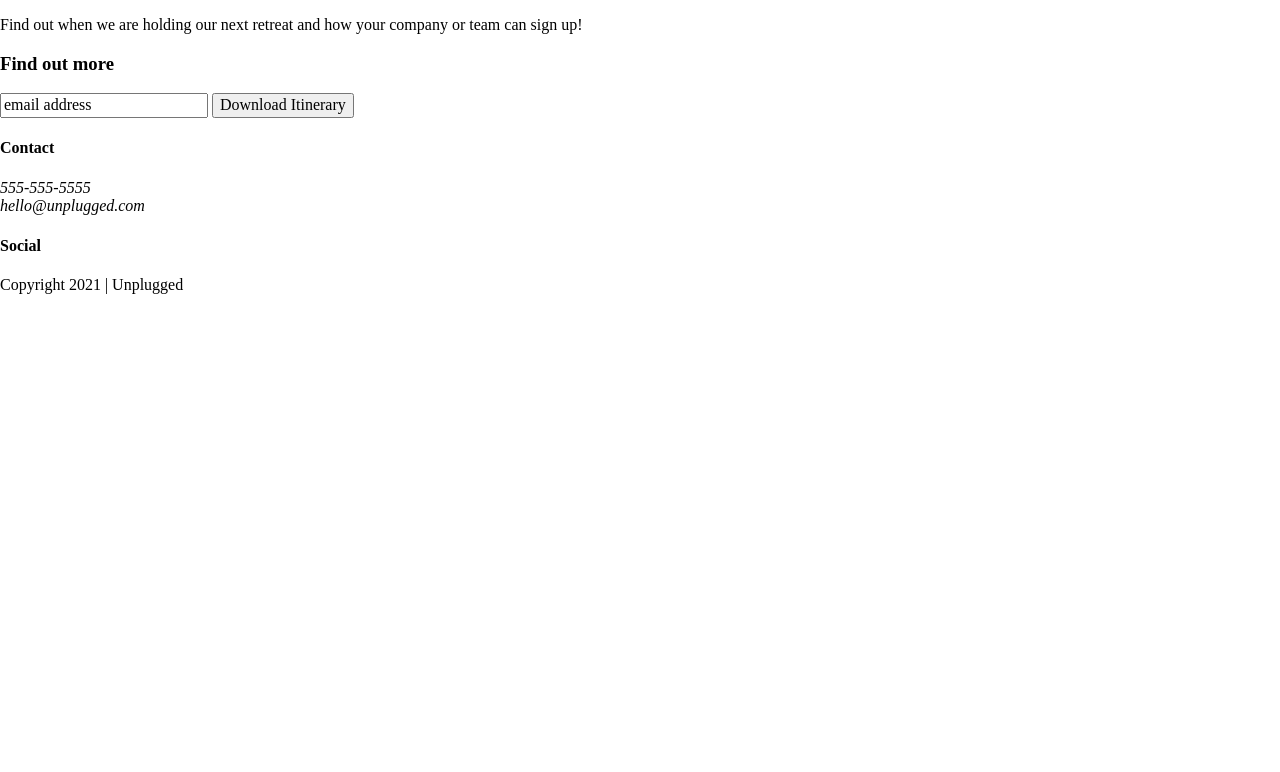
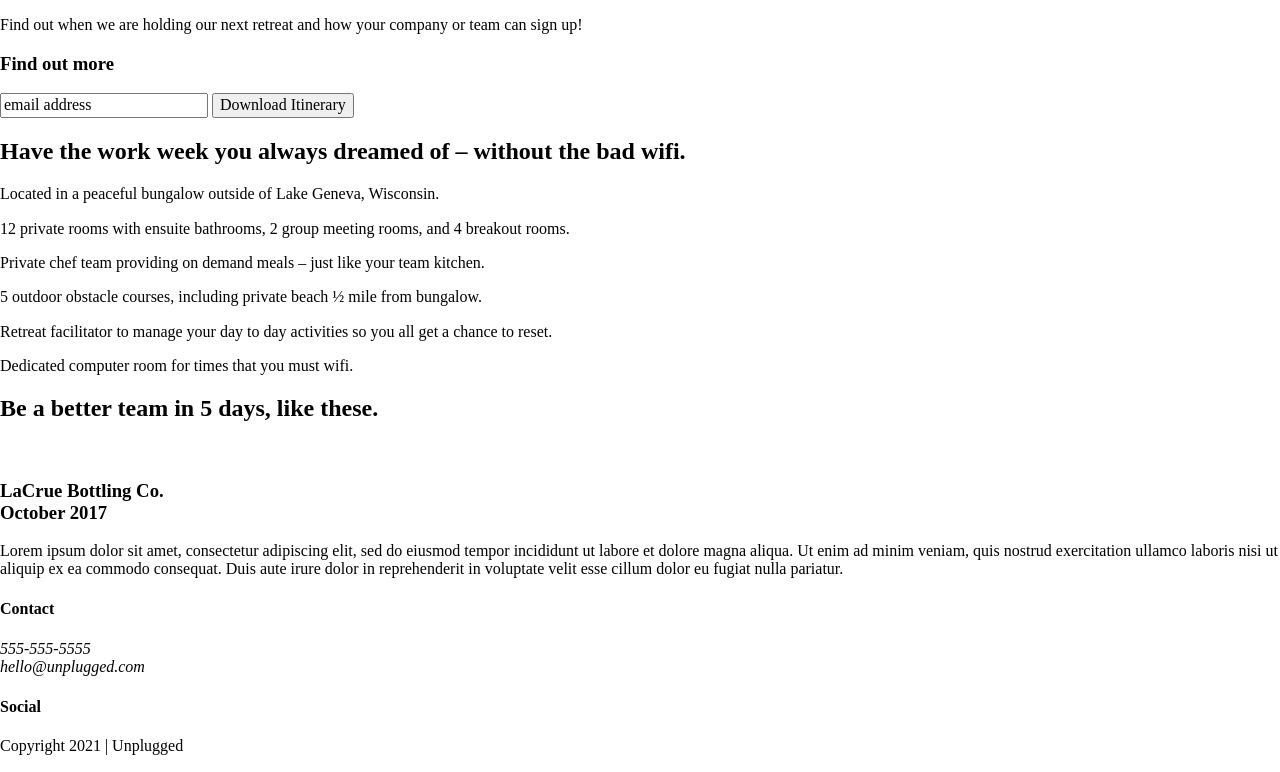
Before and after one commit to whimsicurl-creations/unplugged-refresh, a website built with Parcel: page index.html in a window 1280 px wide. Shown: the part 175-947 px from the top of the page. Before the commit the page ends 800 px from the top, so only its background shows below. Built offline with nearby package versions, Linux system fonts and the light colour scheme.

Commit message:
Finish adding content to homepage

```diff
--- a/index.html
+++ b/index.html
@@ -59,6 +59,50 @@
         </div>
       </div>
     </aside>
+
+    <section class="features">
+      <div class="content-wrapper">
+        <h2>Have the work week you always dreamed of &ndash; without the bad wifi.</h2>
+        <div class="features-items">
+          <article>
+            <p class="fontawesome-icon"></p>
+            <p class="features-item-description">Located in a peaceful bungalow outside of Lake Geneva, Wisconsin.</p>
+          </article>
+          <article>
+            <p class="fontawesome-icon"></p>
+            <p class="features-item-description">12 private rooms with ensuite bathrooms, 2 group meeting rooms, and 4 breakout rooms.</p>
+          </article>
+          <article>
+            <p class="fontawesome-icon"></p>
+            <p class="features-item-description">Private chef team providing on demand meals &ndash; just like your team kitchen.</p>
+          </article>
+          <article>
+            <p class="fontawesome-icon"></p>
+            <p class="features-item-description">5 outdoor obstacle courses, including private beach &half; mile from bungalow.</p>
+          </article>
+          <article>
+            <p class="fontawesome-icon"></p>
+            <p class="features-item-description">Retreat facilitator to manage your day to day activities so you all get a chance to reset.</p>
+          </article>
+          <article>
+            <p class="fontawesome-icon"></p>
+            <p class="features-item-description">Dedicated computer room for times that you must wifi.</p>
+          </article>
+        </div>
+      </div>
+    </section>
+
+    <section class="reviews">
+      <div class="content-wrapper">
+        <h2>Be a better team in 5 days, like these.</h2>
+        <article>
+          <img src="" alt="">
+          <h3>LaCrue Bottling Co.<br>
+          October 2017</h3>
+          <p>Lorem ipsum dolor sit amet, consectetur adipiscing elit, sed do eiusmod tempor incididunt ut labore et dolore magna aliqua. Ut enim ad minim veniam, quis nostrud exercitation ullamco laboris nisi ut aliquip ex ea commodo consequat. Duis aute irure dolor in reprehenderit in voluptate velit esse cillum dolor eu fugiat nulla pariatur.</p>
+        </article>
+      </div>
+    </section>
   </main>
 
   <footer>
```
